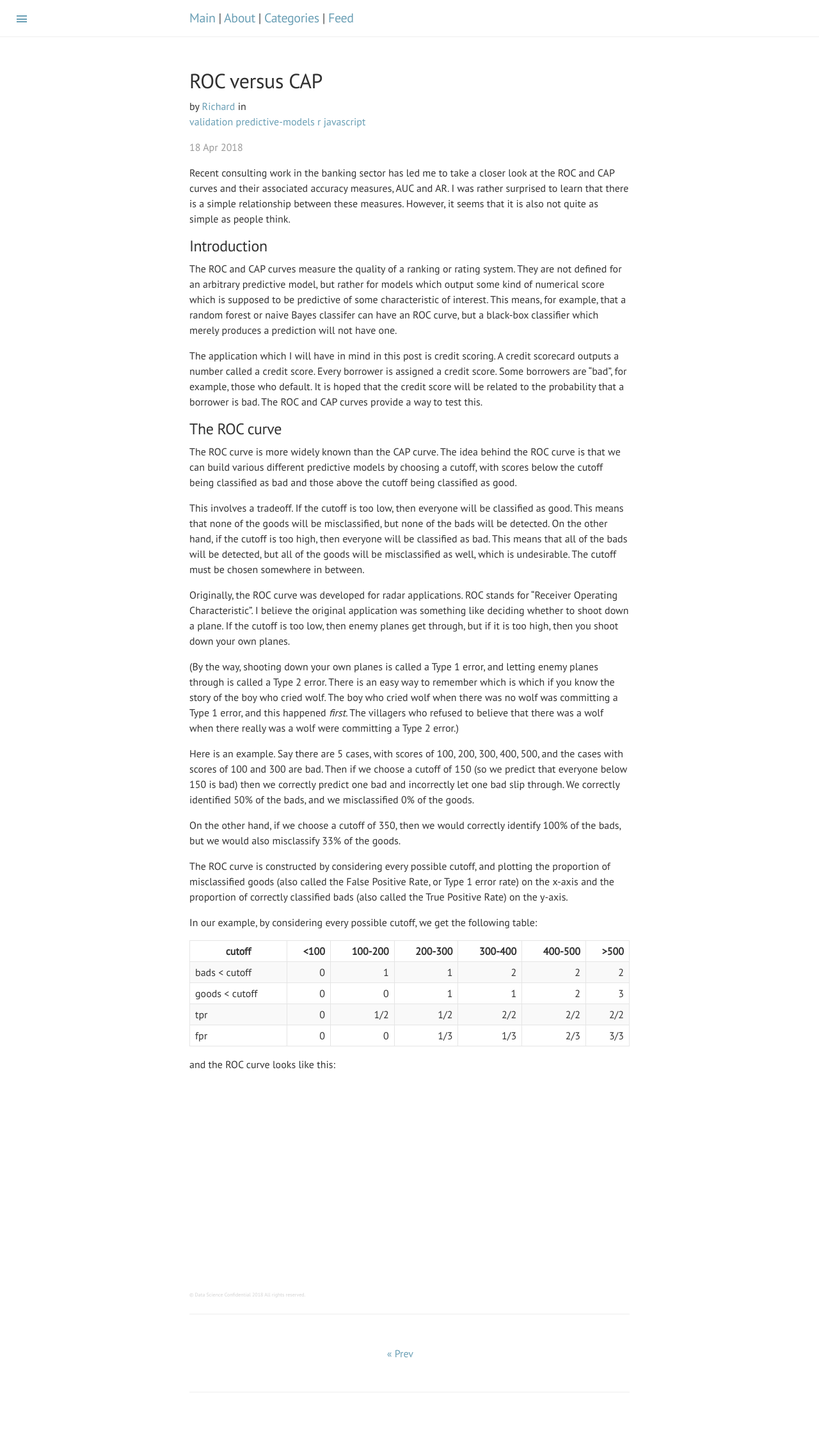
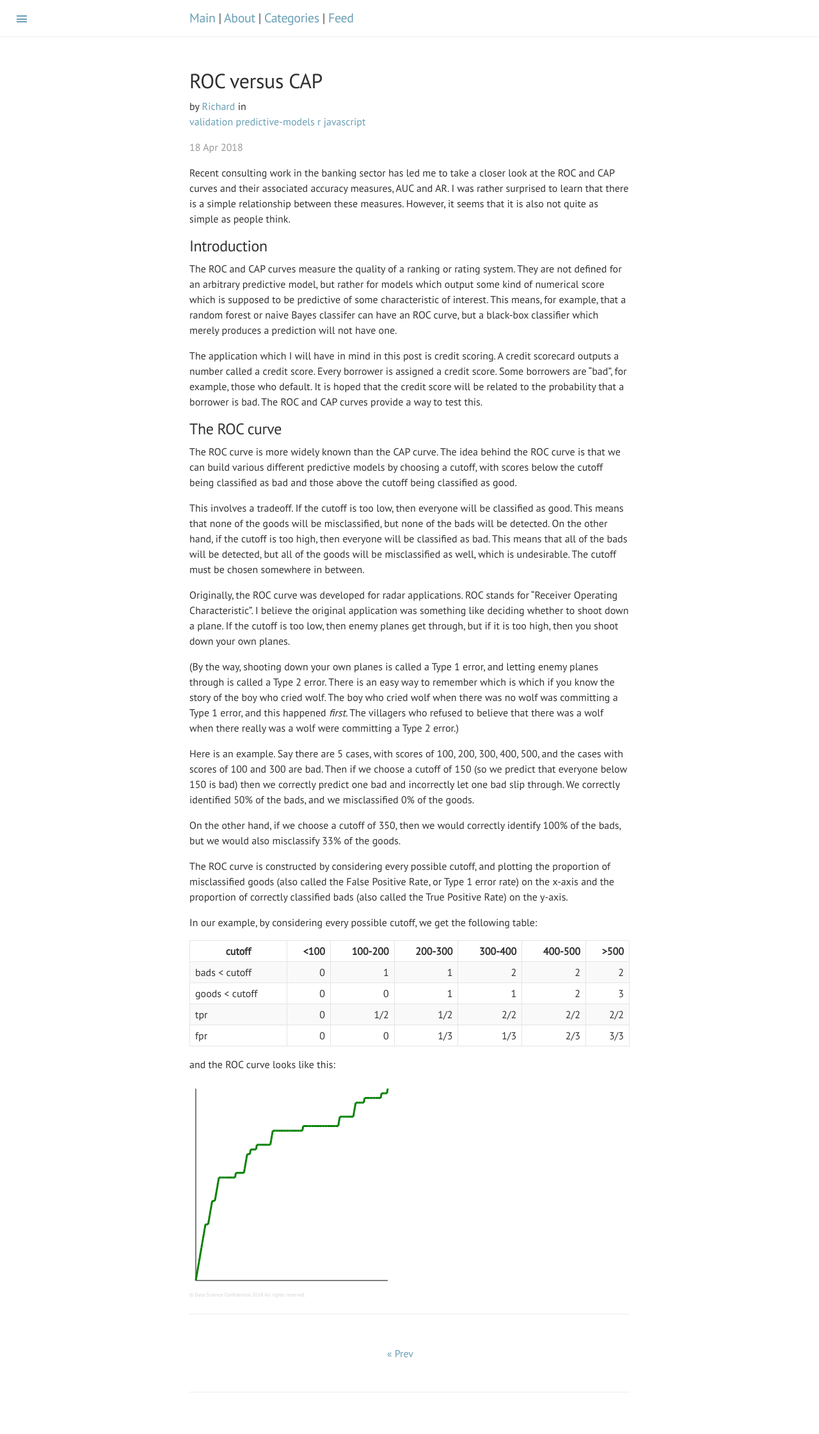
Before and after one commit to datascienceconfidential/datascienceconfidential.github.io, a Jekyll site: the page built from _posts/2018-04-18-ROC-and-CAP.md, in a window 1280 px wide. Shown: the whole page at 64% size. Built offline with Jekyll 4.4.1, drawn with Linux system fonts in a browser that asks for light colours; comment, search, counter and statistics services are not loaded.

Commit message:
working on relative link

```diff
--- a/_posts/2018-04-18-ROC-and-CAP.md
+++ b/_posts/2018-04-18-ROC-and-CAP.md
@@ -43,4 +43,4 @@ and the ROC curve looks like this:
 
 <canvas id="theCanvas" height="320" width="320" border="1px solid"></canvas>
 
-<script type="text/javascript" src="blog/scripts/roc_animation.js"></script>
+<script type="text/javascript" src="/blog/scripts/roc_animation.js"></script>
```
